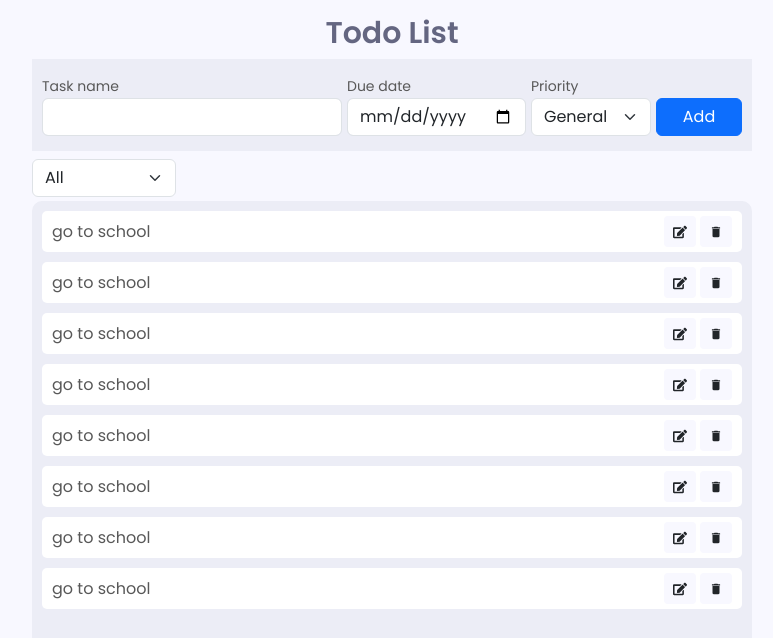
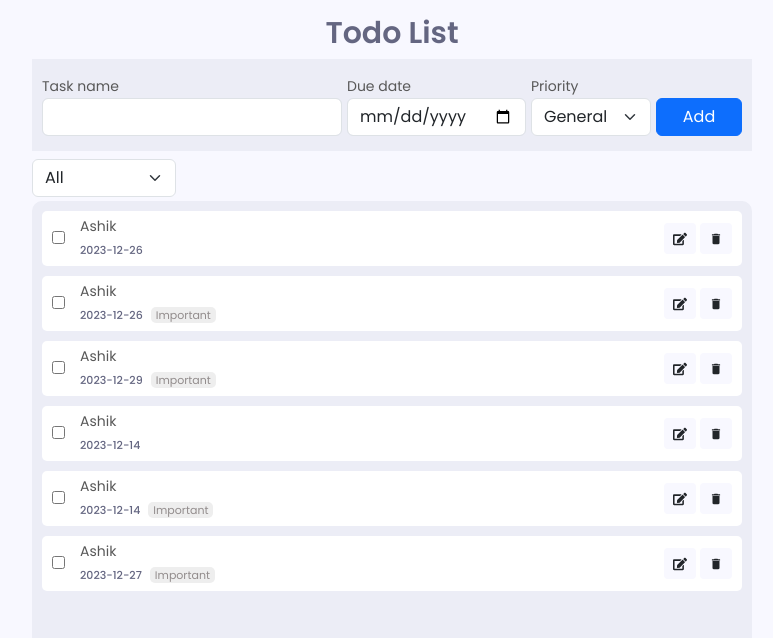
Before and after one commit to Shafikul-Islam-Ashik/simple-todo-app-with-react-and-json-server, a React (Vite) app: page / in a window 1280 px wide. Shown: the top 638 px of the page, without its empty margins (248-1021 px from the left). Built offline with nearby package versions, Linux system fonts and the light colour scheme; data requests are answered from the project's data file.

Commit message:
form management and show todos data done

```diff
--- a/api/db.json
+++ b/api/db.json
@@ -1,3 +1,46 @@
 {
-  "todos": []
+  "todos": [
+    {
+      "taskName": "Ashik",
+      "dueDate": "2023-12-26",
+      "priority": "General",
+      "status": "Pending",
+      "id": 1
+    },
+    {
+      "taskName": "Ashik",
+      "dueDate": "2023-12-26",
+      "priority": "Important",
+      "status": "Pending",
+      "id": 2
+    },
+    {
+      "taskName": "Ashik",
+      "dueDate": "2023-12-29",
+      "priority": "Important",
+      "status": "Pending",
+      "id": 3
+    },
+    {
+      "taskName": "Ashik",
+      "dueDate": "2023-12-14",
+      "priority": "General",
+      "status": "Pending",
+      "id": 4
+    },
+    {
+      "taskName": "Ashik",
+      "dueDate": "2023-12-14",
+      "priority": "Important",
+      "status": "Pending",
+      "id": 5
+    },
+    {
+      "taskName": "Ashik",
+      "dueDate": "2023-12-27",
+      "priority": "Important",
+      "status": "Pending",
+      "id": 6
+    }
+  ]
 }
--- a/src/components/todo/Todo.jsx
+++ b/src/components/todo/Todo.jsx
@@ -1,10 +1,70 @@
+import { useEffect, useState } from "react";
 import PageHeader from "../pageHeader/PageHeader";
 import "./Todo.scss";
 
 import { FaEdit } from "react-icons/fa";
 import { MdDelete } from "react-icons/md";
+import { createToast } from "../../helpers/helpers";
+import axios from "axios";
 
 const Todo = () => {
+  // todos
+  const [todos, setTodo] = useState([]);
+
+  // form management
+  const [input, setInput] = useState({
+    taskName: "",
+    dueDate: "",
+    priority: "General",
+    status: "Pending",
+  });
+  // handle input value change
+  const handleInputValueChange = (e) => {
+    setInput((prevState) => ({
+      ...prevState,
+      [e.target.name]: e.target.value,
+    }));
+  };
+
+  // handleAddTodo form
+  const handleAddTodo = async (e) => {
+    e.preventDefault();
+
+    // validation
+    if (!input.taskName || !input.dueDate) {
+      createToast("All fields are required");
+    } else {
+      // add form inputs to db
+      await axios.post("http://localhost:7000/todos", input);
+      createToast("data stable", "success");
+
+      // get all todos
+      getAllTodos();
+
+      //reset form
+      setInput({
+        taskName: "",
+        dueDate: "",
+        priority: "General",
+        status: "Pending",
+      });
+    }
+  };
+
+  // get all todos
+
+  const getAllTodos = async () => {
+    const response = await axios.get("http://localhost:7000/todos");
+
+    //set todos data to todos state
+    setTodo(response.data);
+  };
+
+  // call getAllTodos once when page loaded
+  useEffect(() => {
+    getAllTodos();
+  }, []);
+
   return (
     <>
       <PageHeader title="Todo" />
@@ -14,32 +74,51 @@ const Todo = () => {
           <div className="titile">
             <h1>Todo List</h1>
           </div>
+
+          {/* add todo form  */}
           <div className="add-todo-form">
-            <form action="">
+            <form onSubmit={handleAddTodo}>
               <div className="task-name">
                 <label htmlFor="task-name">Task name</label>
-                <input type="text" id="task-name" className="form-control" />
+                <input
+                  type="text"
+                  id="task-name"
+                  className="form-control"
+                  name="taskName"
+                  value={input.taskName}
+                  onChange={handleInputValueChange}
+                />
               </div>
 
               <div className="due-date">
                 <label htmlFor="due-date">Due date</label>
                 <input
                   type="date"
-                  name=""
                   id="due-date"
                   className="form-control"
+                  name="dueDate"
+                  value={input.dueDate}
+                  onChange={handleInputValueChange}
                 />
               </div>
 
               <div className="priority">
                 <label htmlFor="priority">Priority</label>
-                <select name="" id="priority" className="form-select">
+                <select
+                  id="priority"
+                  className="form-select"
+                  name="priority"
+                  value={input.priority}
+                  onChange={handleInputValueChange}
+                >
                   <option value="General">General</option>
                   <option value="Important">Important</option>
                 </select>
               </div>
 
-              <button className="btn  btn-primary add-task-btn">Add</button>
+              <button type="submit" className="btn  btn-primary add-task-btn">
+                Add
+              </button>
             </form>
           </div>
 
@@ -53,10 +132,25 @@ const Todo = () => {
             </select>
           </div>
 
+          {/* todo content wrapper  */}
           <div className="todo-content-wrapper mt-1">
             <ul>
-              <li>
-                <span>go to school</span>
+              {todos.map((item, index) => {
+                return (
+                  <li key={index}>
+                    <div className="left-side">
+                      <span>
+                        <input type="checkbox" />
+                      </span>
+                      <div className="left-side-content">
+                        <p className="mb-0">{item.taskName}</p>
+                        <span className="date me-2">{item.dueDate}</span>
+
+                        {item.priority == "Important" && (
+                          <span className="priority important">Important</span>
+                        )}
+                      </div>
+                    </div>
                     <span>
                       <button className="btn btn-sm me-1">
                         <FaEdit />
@@ -66,89 +160,8 @@ const Todo = () => {
                       </button>
                     </span>
                   </li>
-
-              <li>
-                <span>go to school</span>
-                <span>
-                  <button className="btn btn-sm me-1">
-                    <FaEdit />
-                  </button>
-                  <button className="btn btn-sm">
-                    <MdDelete />
-                  </button>
-                </span>
-              </li>
-
-              <li>
-                <span>go to school</span>
-                <span>
-                  <button className="btn btn-sm me-1">
-                    <FaEdit />
-                  </button>
-                  <button className="btn btn-sm">
-                    <MdDelete />
-                  </button>
-                </span>
-              </li>
-
-              <li>
-                <span>go to school</span>
-                <span>
-                  <button className="btn btn-sm me-1">
-                    <FaEdit />
-                  </button>
-                  <button className="btn btn-sm">
-                    <MdDelete />
-                  </button>
-                </span>
-              </li>
-              <li>
-                <span>go to school</span>
-                <span>
-                  <button className="btn btn-sm me-1">
-                    <FaEdit />
-                  </button>
-                  <button className="btn btn-sm">
-                    <MdDelete />
-                  </button>
-                </span>
-              </li>
-
-              <li>
-                <span>go to school</span>
-                <span>
-                  <button className="btn btn-sm me-1">
-                    <FaEdit />
-                  </button>
-                  <button className="btn btn-sm">
-                    <MdDelete />
-                  </button>
-                </span>
-              </li>
-
-              <li>
-                <span>go to school</span>
-                <span>
-                  <button className="btn btn-sm me-1">
-                    <FaEdit />
-                  </button>
-                  <button className="btn btn-sm">
-                    <MdDelete />
-                  </button>
-                </span>
-              </li>
-
-              <li>
-                <span>go to school</span>
-                <span>
-                  <button className="btn btn-sm me-1">
-                    <FaEdit />
-                  </button>
-                  <button className="btn btn-sm">
-                    <MdDelete />
-                  </button>
-                </span>
-              </li>
+                );
+              })}
             </ul>
           </div>
         </div>
--- a/src/components/todo/Todo.scss
+++ b/src/components/todo/Todo.scss
@@ -29,13 +29,8 @@
       padding: 15px 10px;
       form {
         display: flex;
-        // align-items: center;
         justify-content: space-between;
         gap: 5px;
-
-        input {
-          //   background-color: var(--bg-3);
-        }
 
         label {
           font-size: 14px;
@@ -81,11 +76,11 @@
         border-radius: 10px;
         height: 65vh;
         overflow-x: hidden;
-        overflow-y: hidden;
+        overflow-y: scroll;
         color: var(--black-2);
 
         &:hover {
-          overflow-y: scroll;
+          //   overflow-y: scroll;
         }
 
         li {
@@ -103,6 +98,38 @@
           button {
             background-color: var(--bg-1);
           }
+
+          .left-side {
+            display: flex;
+            gap: 15px;
+            align-items: center;
+
+            .left-side-content {
+              p {
+                font-size: 14px;
+              }
+              .date {
+                font-size: 11px;
+                color: var(--black-1);
+                font-weight: 500;
+              }
+              .priority {
+                font-size: 11px;
+                padding: 0px 5px;
+                border-radius: 5px;
+              }
+              //   .important {
+              //     background-color: var(--gray-1);
+
+              //     // background-color: red;
+              //     color: rgb(230, 224, 224);
+              //   }
+              .important {
+                background-color: var(--gray-1);
+                color: rgb(146, 140, 140);
+              }
+            }
+          }
         }
       }
     }
```
Lines whose indentation alone changed are shown as unchanged.
